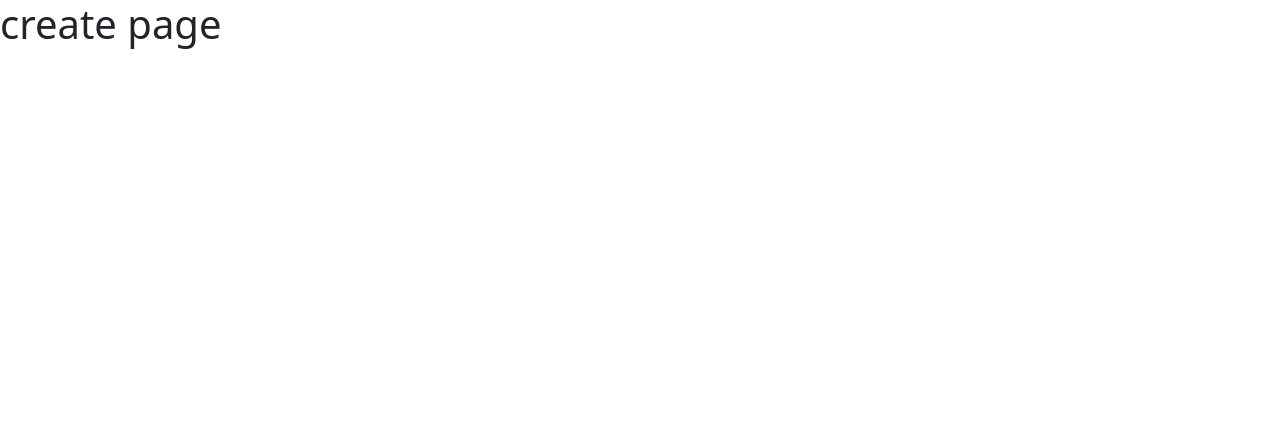
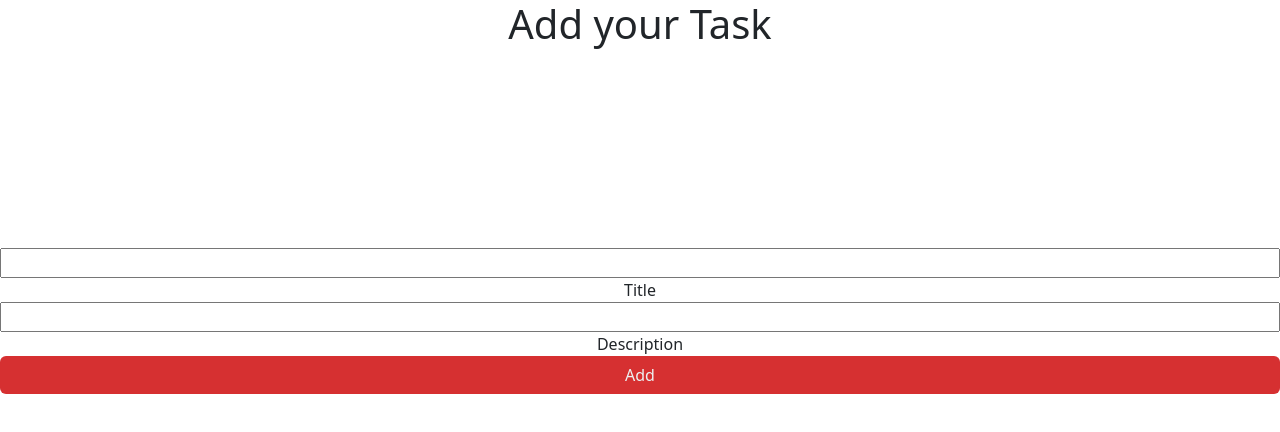
Before and after one commit to khashayar-w/Task-Manager, a React (Vite) app in the folder Frontend/: page /add in a window 1280 px wide. Shown: the top 432 px of the page. Built offline with nearby package versions, Linux system fonts and the light colour scheme.

Commit message:
Create-task component created(just controllers)

```diff
--- a/Frontend/src/Pages/create-task.jsx
+++ b/Frontend/src/Pages/create-task.jsx
@@ -1,8 +1,143 @@
+import {  useState } from "react";
+import { insertData } from "../Services/api";
+import * as yup from "yup"
+
+function CreateTask() {
+  //* States
+  const [title, setTitle] = useState("");
+  const [description, setDescription] = useState("");
+  const [task, setTask] = useState(null);
+  const [isSubmitting, setIsSubmitting] = useState(false);
+  const [isSuccess, setIsSuccess] = useState(null);
+  //* validation
+    const schema = yup.object({
+      title: yup
+        .string()
+        // .matches(/^[a-zA-Z0-9\s]{1-250}$/, "Title must be 1-250 characters")
+        .required("title is required"),
+      description: yup
+        .string()
+        // .matches(
+        //   /^[a-zA-Z0-9\s]{1-300}$/,
+        //   "Description must be 1-300 characters"
+        // )
+        .required("description is required"),
+    });
+  //* Functions
+  const handleTitleChange = (e) => {
+    setTitle(e.target.value);
+  };
+
+  const handleDescriptionChange = (e) => {
+    setDescription(e.target.value);
+  };
+
+
+  const sendData = async (task) => {
+    try {
+      setIsSubmitting(true);
+      const result = await insertData(task);
+      if (!result) {
+        console.log("No data received from server");
+        setIsSuccess(false);
+      } else {
+        console.log("Task created successfully:", result);
+        setIsSuccess(true);
+      }
+    } catch (error) {
+      console.error("Error creating task:", error.message);
+      setIsSuccess(false);
+    } finally {
+      setIsSubmitting(false);
+      setTimeout(() => {
+        setIsSuccess(null)
+      }, 3000);
+    }
+  };
+
+  const handleSubmit = async(e) => {
+    e.preventDefault();
+    const newTask = { title, description };
+    try {
+      await schema.validate(newTask ,{abortEarly:false});
+      setTask(newTask);
+      sendData(newTask);
+      setTitle("");
+      setDescription("");
+      console.log("Task submitted:", newTask);
+    } catch (validationErrors) {
+      console.error("Validation Error:",validationErrors.messages);
+      alert(`Validation Errors:\n${validationErrors.errors.join("\n")}`);
+    }
+  };
 
 
 
-function CreateTask(){
-    return(<h1>create page</h1>)
+  return (
+    <>
+      <div className="form-container text-center">
+        <div className="title">
+          <h1>Add your Task</h1>
+        </div>
+        <form
+          style={{
+            display: "flex",
+            flexDirection: "column",
+            marginTop: "25vh",
+          }}
+          onSubmit={handleSubmit}
+          className="form"
+        >
+          <input
+            onChange={handleTitleChange}
+            id="title"
+            type="text"
+            value={title}
+            autoComplete="off"
+            required
+          />
+          <label htmlFor="title">Title</label>
+          <input
+            onChange={handleDescriptionChange}
+            id="description"
+            type="text"
+            value={description}
+            autoComplete="off"
+            required
+          />
+          <label htmlFor="description">Description</label>
+          <button
+            className="btn"
+            style={{
+              backgroundColor:
+                isSuccess === true
+                  ? "#27ae60"
+                  : isSubmitting
+                  ? "#e67e22"
+                  : "#d63031",
+              color: "#ecf0f1",
+            }}
+            disabled={isSubmitting}
+          >
+            {isSubmitting
+              ? "Submitting..."
+              : isSuccess === true
+              ? "Success!"
+              : isSuccess === false
+              ? "Failed"
+              : "Add"}
+          </button>
+        </form>
+        {task && (
+          <div>
+            <h2>Task Details</h2>
+            <p>Title: {task.title}</p>
+            <p>Description: {task.description}</p>
+          </div>
+        )}
+      </div>
+    </>
+  );
 }
 
 export default CreateTask;
```
